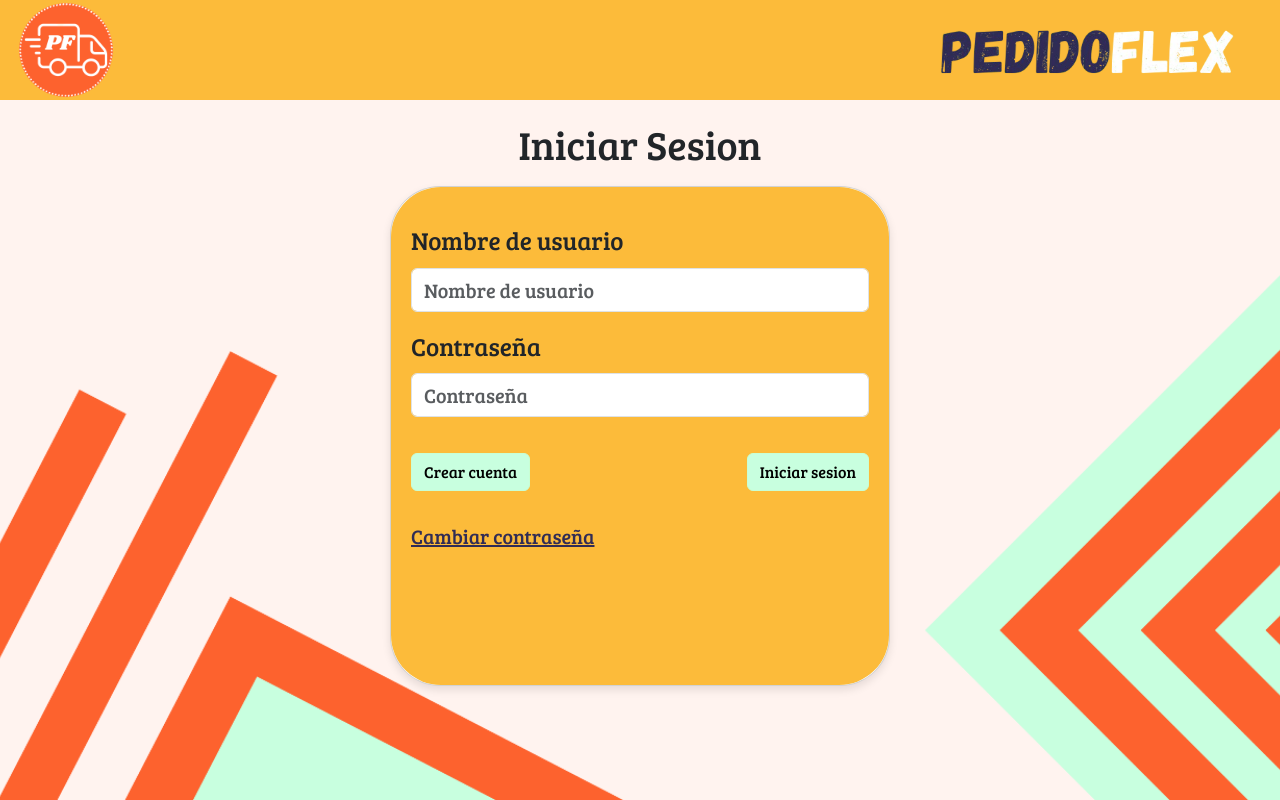
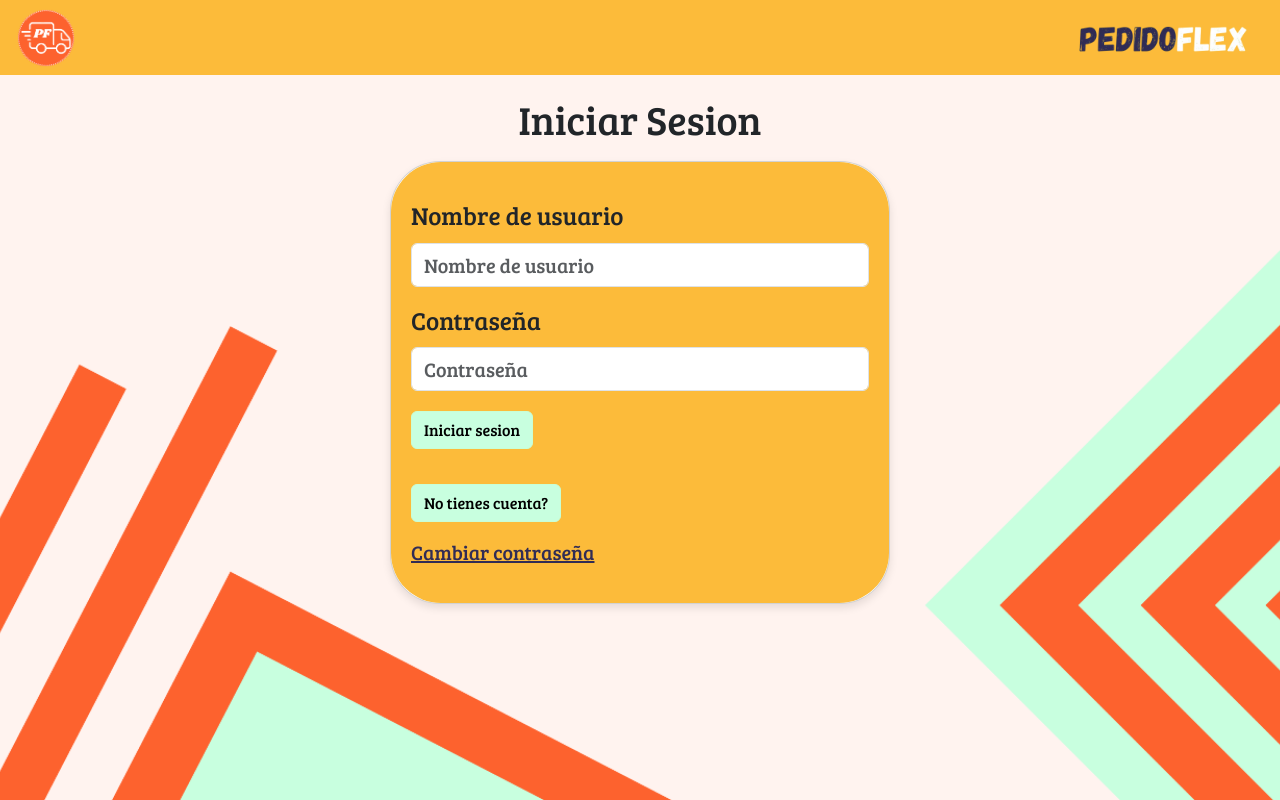
Before and after one commit to T154N/Seminario, a React (Create React App) app in the folder FrontEnd/frontend/: page / in a window 1280 px wide. Built offline with nearby package versions, Linux system fonts and the light colour scheme.

Commit message:
para mejorar

```diff
--- a/FrontEnd/frontend/src/App.css
+++ b/FrontEnd/frontend/src/App.css
@@ -4,11 +4,12 @@
 }
 
 html, body {
+  height: 100%;
   margin: 0;
   padding: 0;
-  height: 100%;
-  overflow: hidden;
+  overflow: auto;
 }
+
 
 
 .App-logo {
--- a/FrontEnd/frontend/src/App.js
+++ b/FrontEnd/frontend/src/App.js
@@ -18,7 +18,7 @@ function App() {
           <Routes>
             <Route path="/login" element={<Login />} />
 
-            <Route path='/*' element={<Login />}></Route> // Esta ruta por default es solo pq no hay otras
+            <Route path='/*' element={<Login />}></Route>
           </Routes>
         </main>
 
--- a/FrontEnd/frontend/src/components/header.css
+++ b/FrontEnd/frontend/src/components/header.css
@@ -1,6 +1,6 @@
 .header {
     background-color: #FCBB3A !important;
-    height: 100px;
+    height: 75px;
     display: flex;
     align-items: center;
     justify-content: space-between;
@@ -9,11 +9,11 @@
 }
 
 .logo {
-    width: 100px;
+    width: 60px;
     height: auto;
 }
 
 .pflogo {
-    width: 350px;
+    width: 200px;
     height: auto;
 }
--- a/FrontEnd/frontend/src/components/login/IniciarSesion.jsx
+++ b/FrontEnd/frontend/src/components/login/IniciarSesion.jsx
@@ -16,7 +16,7 @@ export function IniciarSesion() {
 
     return (
         <form onSubmit={handleSubmit(onSubmit)}>
-            <div className="mb-3 elementosForm">
+            <div className="elementosForm">
                 <label className="form-label tituloForm">Nombre de usuario</label>
                 <input className="form-control textoForm" id="inputNombreUsuario"
                        placeholder="Nombre de usuario"
@@ -36,7 +36,7 @@ export function IniciarSesion() {
                 </div>
             </div>
 
-            <div className="mb-3 elementosForm">
+            <div className="elementosForm">
                 <label className="form-label tituloForm">Contraseña</label>
                 <input type="password"
                        className="form-control textoForm"
@@ -58,14 +58,10 @@ export function IniciarSesion() {
                 </div>
             </div>
 
-            <div className="button-container">
-                <div className="botonRegistrarseForm">
-                    <button className="btn btn-aceptar" type="submit">Crear cuenta</button>
-                </div>
-
-                <div className="botonAceptarForm">
-                    <button className="btn btn-aceptar" type="submit">Iniciar sesion</button>
-                </div>
+            <div className="d-flex">
+                    <div className="botonAceptarForm">
+                        <button className="btn btn-aceptar" type="submit">Iniciar sesion</button>
+                    </div>
             </div>
 
         </form>
--- a/FrontEnd/frontend/src/components/login/Login.jsx
+++ b/FrontEnd/frontend/src/components/login/Login.jsx
@@ -1,28 +1,32 @@
-import {useForm} from "react-hook-form";
-import React from "react-hook-form";
 import {useState} from "react";
 import './login.css';
+
 import {CambiarContrasena} from "./CambiarContrasena";
 import {IniciarSesion} from "./IniciarSesion";
+import {Registrarse} from "./Registrarse";
 
 export function Login() {
 
-    const {
-        register,
-        handleSubmit,
-        formState: {errors}} = useForm();
-
     const [mostrarCambiarPwd, setMostrarCambiarPwd] = useState(false);
     const [mostrarIniciarSesion, setMostrarIniciarSesion] = useState(true);
+    const [mostrarRegistrarse, setMostrarRegistrarse] = useState(false);
 
-    const onSubmit = async (data) => {
-        //Aca va axios
-        console.log(data);
+    const mostrarCambiarContrasena = () => {
+        setMostrarCambiarPwd(true);
+        setMostrarIniciarSesion(false);
+        setMostrarRegistrarse(false);
     }
 
-    const mostrarCambiarContrasena = () => {
-        setMostrarCambiarPwd(!mostrarCambiarPwd);
-        setMostrarIniciarSesion(!mostrarIniciarSesion);
+    const volverALogin = () => {
+        setMostrarCambiarPwd(false);
+        setMostrarIniciarSesion(true);
+        setMostrarRegistrarse(false);
+    }
+
+    const mostrarReg = () => {
+        setMostrarRegistrarse(true);
+        setMostrarIniciarSesion(false);
+        setMostrarCambiarPwd(false);
     }
 
     return(
@@ -34,12 +38,30 @@ export function Login() {
                         <IniciarSesion/>
                     }
                     {mostrarCambiarPwd &&
-                        <CambiarContrasena/>
+                        <CambiarContrasena volverALogin={volverALogin}/>
+                    }
+                    {mostrarRegistrarse &&
+                        <Registrarse/>
                     }
 
-                    <div className="elementosForm">
-                        <p className="cambiarContrasena" onClick={mostrarCambiarContrasena}>Cambiar contraseña</p>
-                    </div>
+                    {!mostrarRegistrarse && !mostrarCambiarPwd &&
+                        <div className="elementosForm">
+                        <div className="botonRegistrarseForm">
+                            <button className="btn btn-aceptar" onClick={mostrarReg}>No tienes cuenta?</button>
+                        </div>
+                        <p className="cambiarContrasena" onClick={mostrarCambiarContrasena}>
+                            {!mostrarCambiarPwd && "Cambiar contraseña"}
+                        </p>
+                    </div>}
+
+                    {
+                        (mostrarRegistrarse || mostrarCambiarPwd) &&
+                        <div className="elementosForm">
+                            <div className="botonRegistrarseForm">
+                                <button className="btn btn-aceptar" onClick={volverALogin}>Volver</button>
+                            </div>
+                        </div>
+                    }
 
                 </div>
             </div>
--- /dev/null
+++ b/FrontEnd/frontend/src/components/login/Registrarse.jsx
@@ -0,0 +1,142 @@
+import {useForm} from "react-hook-form";
+import React from "react-hook-form";
+import './login.css';
+
+export function Registrarse() {
+
+    const {
+        register,
+        handleSubmit,
+        formState: {errors},
+        reset} = useForm();
+
+    const onSubmit = async (data) => {
+        console.log(data);
+        if (data.password !== data.confirmPassword) {
+            alert("Las contraseñas no coinciden.");
+            reset({
+                password: "",
+                confirmPassword: ""
+            })
+            return;
+        }
+    }
+
+    return (
+        <form onSubmit={handleSubmit(onSubmit)}>
+            <div className="mb-3 elementosForm">
+                <label className="form-label tituloForm">Nombre de usuario</label>
+                <input className="form-control textoForm" id="inputNombreUsuario"
+                       placeholder="Nombre de usuario"
+                       {...register("nombre", {
+                           required: "Este campo es requerido.",
+                           pattern: {
+                               value: /^[A-Za-z\s'-]+$/,
+                               message: "Nombre invalido. El nombre solo deben ser letras mayusculas o minusculas."
+                           },
+                           minLength: {
+                               value: 3,
+                               message: "El nombre debe tener al menos 3 caracteres."
+                           },
+                       })}/>
+                <div>
+                    {errors.nombre && <p className="errorInput">{errors.nombre.message}</p>}
+                </div>
+            </div>
+
+            <div className="mb-3 elementosForm">
+                <label className="form-label tituloForm">Contraseña</label>
+                <input type="password"
+                       className="form-control textoForm"
+                       id="inputPassword"
+                       placeholder="Contraseña"
+                       {...register("password", {
+                           required: "Este campo es requerido.",
+                           minLength: {
+                               value: 6,
+                               message: "La contrasena debe tener al menos 6 caracteres."
+                           },
+                           maxLength: {
+                               value: 20,
+                               message: "La contrasena debe tener como maximo de 20 caracteres."
+                           }
+                       })}/>
+                <div>
+                    {errors.password && <p className="errorInput">{errors.password.message}</p>}
+                </div>
+            </div>
+
+            <div className="mb-3 elementosForm">
+                <label className="form-label tituloForm">Confirmar Contraseña</label>
+                <input type="password"
+                       className="form-control textoForm"
+                       id="inputPassword"
+                       placeholder="Confirmar contraseña"
+                       {...register("confirmPassword", {
+                           required: "Este campo es requerido.",
+                           minLength: {
+                               value: 6,
+                               message: "La contrasena debe tener al menos 6 caracteres."
+                           },
+                           maxLength: {
+                               value: 20,
+                               message: "La contrasena debe tener como maximo de 20 caracteres."
+                           }
+                       })}/>
+                <div>
+                    {errors.password && <p className="errorInput">{errors.password.message}</p>}
+                </div>
+            </div>
+
+            <div className="mb-3 elementosForm">
+                <label className="form-label tituloForm">Dirección de entrega</label>
+                <input className="form-control textoForm"
+                       id="inputDireccion"
+                       placeholder="Direccion"
+                       {...register("direccion", {
+                           required: "Este campo es requerido.",
+                           pattern: {
+                               value: /^[A-Za-z0-9\s]+$/,
+                               message: "Dirección inválida. La direccion puede tener letras y números."
+                           },
+                           minLength: {
+                               value: 3,
+                               message: "La dirección debe tener al menos 3 caracteres."
+                           },
+                       })}/>
+                <div>
+                    {errors.direccion && <p className="errorInput">{errors.direccion.message}</p>}
+                </div>
+            </div>
+
+
+            <div className="mb-3 elementosForm">
+                <label className="form-label tituloForm">Teléfono</label>
+                <input className="form-control textoForm"
+                       id="inputTelefono"
+                       placeholder="Teléfono"
+                       {...register("telefono", {
+                           required: "Este campo es requerido.",
+                           pattern: {
+                               value: /^[0-9]+$/,
+                               message: "Teléfono inválido. El teléfono debe tener sólo números."
+                           },
+                           maxLength: {
+                               value: 10,
+                               message: "El teléfono debe tener 10 números."
+                           },
+                       })}/>
+                <div>
+                    {errors.telefono && <p className="errorInput">{errors.telefono.message}</p>}
+                </div>
+            </div>
+
+            <div className="button-container">
+                <div className="botonRegistrarseForm">
+                    <button className="btn btn-aceptar" type="submit">Crear cuenta</button>
+                </div>
+            </div>
+
+        </form>
+    );
+}
--- a/FrontEnd/frontend/src/components/login/login.css
+++ b/FrontEnd/frontend/src/components/login/login.css
@@ -2,14 +2,12 @@
     background-image: url("../../images/Backgrounds/fondoLogin.png");
     background-size: cover;
     background-position: center;
-    z-index: 1;
     height: 100vh;
-    width: 100vw;
     display: flex;
-    flex-direction: column; /* Coloca los elementos en columna */
-    align-items: center; /* Centra horizontalmente los elementos */
-    justify-content: flex-start; /* Alinea los elementos al inicio (parte superior) */
-    padding: 20px; /* Espacio entre los bordes de la pantalla */
+    flex-direction: column;
+    align-items: center;
+    justify-content: flex-start;
+    padding: 20px;
     box-sizing: border-box;
 }
 
@@ -19,6 +17,7 @@ h1 {
 
 .errorInput {
     color: brown;
+    margin-bottom: 5px;
 }
 
 .cambiarContrasena {
@@ -29,13 +28,12 @@ h1 {
 }
 
 .card {
-    width: 300px;
     max-width: 90%;
     box-shadow: 0px 4px 8px rgba(0, 0, 0, 0.1);
     border-radius: 50px;
-    margin-top: 10px; /* Margen superior para separar un poco más el título */
-    height: 500px;
-    width: 500px;
+    margin-top: 10px;
+    min-height: 300px;
+    min-width: 500px;
 }
 
 .fondoTarjeta {
```
Also changed, not shown: FrontEnd/frontend/src/components/login/CambiarContrasena.jsx (+10 -5 lines).
